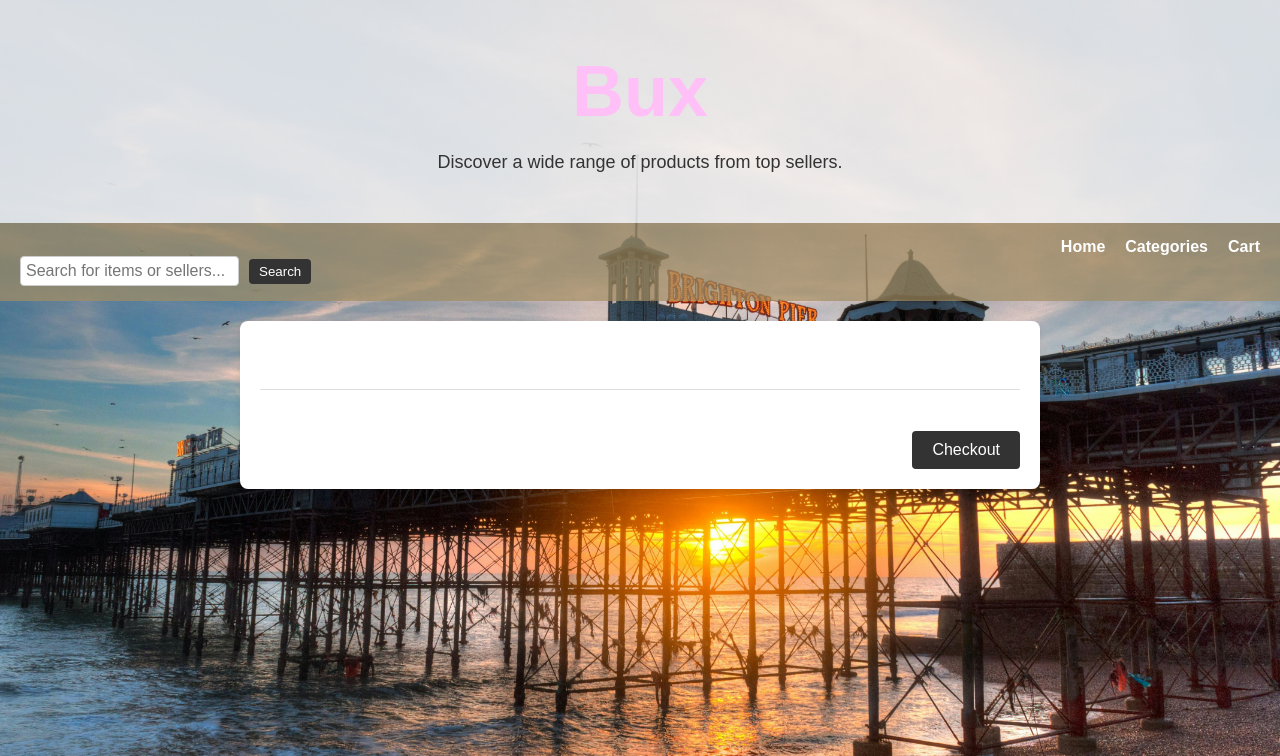
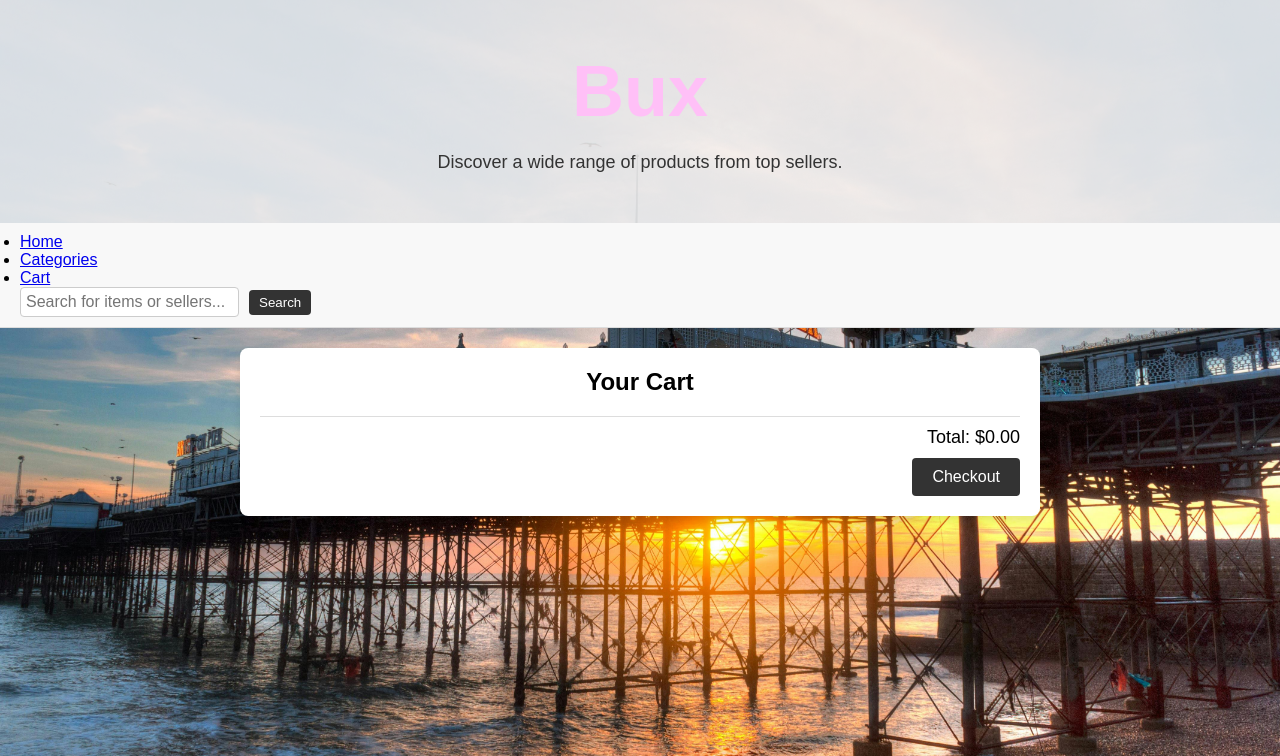
Before and after one commit to C-Stowell/CI536-IGP, a PHP site: page /Bux/cart.html in a window 1280 px wide. Shown: the top 756 px of the page. Run offline with PHP 8.4, Linux system fonts and the light colour scheme.

Commit message:
Update styles.css

```diff
--- a/Bux/styles.css
+++ b/Bux/styles.css
@@ -6,38 +6,63 @@
 }
 
 body {
-  font-family: Arial, sans-serif;
-  background-image: url("pexels-hertwashere-3224151.jpg");
-  background-size: cover;
-  background-repeat: no-repeat;
-  color: #fff;
+    font-family: Arial, sans-serif;
+    margin: 0;
+    padding: 0;
+    background-image: url("pexels-hertwashere-3224151.jpg");
+    background-size: cover;
+    background-repeat: no-repeat;
 }
 
-/* Header */
 header {
-  background-color: rgba(163, 141, 99, 0.7);
-  color: #ffffff;
-  padding: 15px 20px;
+    display: flex;
+    justify-content: space-between;
+    align-items: center;
+    background-color: #f8f8f8;
+    padding: 10px 20px;
+    border-bottom: 1px solid #ddd;
 }
 
-nav ul {
-  list-style-type: none;
-  display: flex;
-  justify-content: flex-end;
+.header-left {
+    font-size: 24px;
 }
 
-nav ul li {
-  margin-left: 20px;
+.search-bar {
+    display: flex;
+    align-items: center;
 }
 
-nav ul li a {
-  color: #ffffff;
-  text-decoration: none;
-  font-weight: bold;
+.search-bar input[type="text"],
+.search-bar select {
+    padding: 5px;
+    margin-right: 5px;
 }
 
-nav ul li a:hover {
-  text-decoration: underline;
+.search-bar button {
+    padding: 5px 10px;
+}
+
+.subheader {
+    background-color: #333;
+    color: white;
+    padding: 10px 20px;
+}
+
+.subheader ul {
+    list-style-type: none;
+    margin: 0;
+    padding: 0;
+    display: flex;
+    gap: 10px;
+}
+
+.subheader ul li {
+    display: inline;
+}
+
+.subheader ul li a {
+    color: white;
+    text-decoration: none;
 }
 
 /* Hero section */
```
